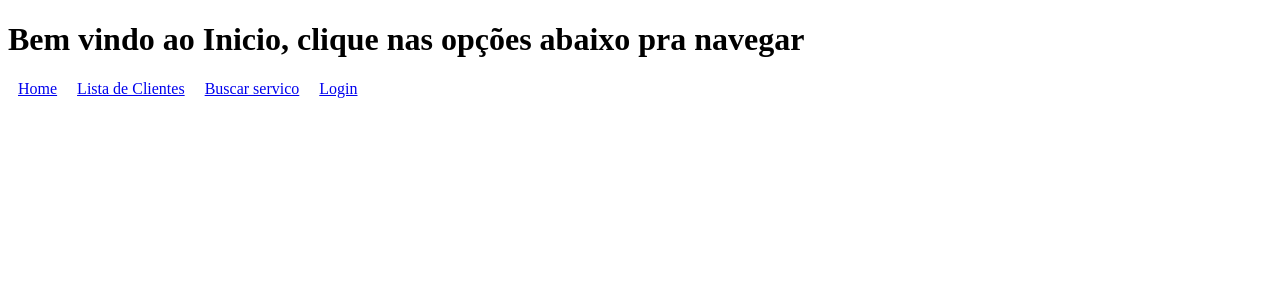
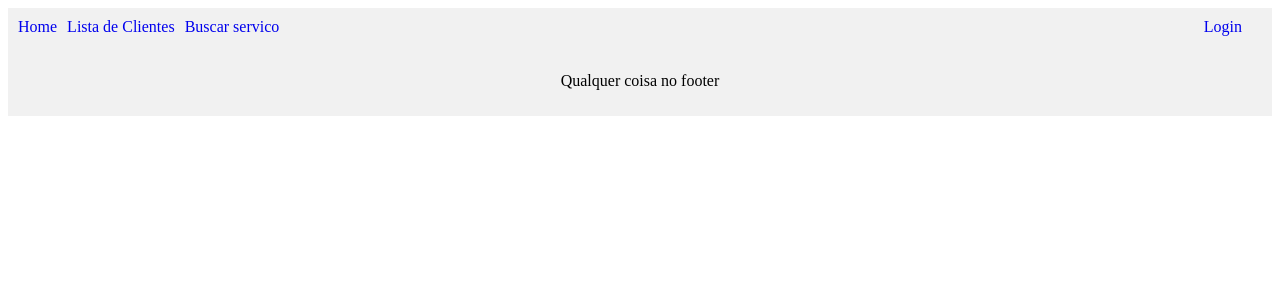
Before and after one commit to vinicius2405/ProjetoServico, an Angular app: page / in a window 1280 px wide. Shown: the top 300 px of the page. Built offline with nearby package versions, Linux system fonts and the light colour scheme.

Commit message:
Melhorando os estilos das páginas e adicionando a funcionalidade de troca de botões de login e sair

```diff
--- a/src/app/clientes/cliente-lista/cliente-lista.component.css
+++ b/src/app/clientes/cliente-lista/cliente-lista.component.css
@@ -1,6 +1,36 @@
-th{
-    padding-left: 100px;
-}
-td{
-    padding-left: 100px;
-}
+table {
+    border-collapse: collapse;
+    width: 100%;
+  }
+
+  table th, table td {
+    border: 1px solid #ddd;
+    padding: 8px;
+  }
+
+  table th {
+    background-color: #f2f2f2;
+  }
+
+  .add-button {
+    margin-bottom: 10px;
+  }
+
+  .add-button i,
+  .edit-button i,
+  .delete-button i {
+    margin-right: 5px;
+  }
+
+  .edit-button,
+  .delete-button {
+    padding: 5px;
+    background-color: transparent;
+    border: none;
+    cursor: pointer;
+  }
+
+  .edit-button:hover,
+  .delete-button:hover {
+    background-color: #f2f2f2;
+  }
--- a/src/app/clientes/cliente-lista/cliente-lista.component.html
+++ b/src/app/clientes/cliente-lista/cliente-lista.component.html
@@ -1,6 +1,6 @@
 <br>
 <div>
-    <button routerLink="/clienteInserir">+</button>
+    <button class="add-button" routerLink="/clienteInserir"><i class="fas fa-plus"></i>Adicionar</button>
 </div>
 <div *ngIf="msgSucesso">
     <p> {{msgSucesso}} </p>
@@ -26,8 +26,8 @@
             <td> {{cliente.cpf}} </td>
             <td> {{cliente.id}} </td>
             <td> {{cliente.dataCadastro}} </td>
-            <td><button routerLink = "/clienteInserir/{{cliente.id}}">+-</button></td>
-            <td><button (click) = "excluir(cliente.id)">-</button></td>
+            <td><button class="edit-button" routerLink = "/clienteInserir/{{cliente.id}}"> <i class="fas fa-edit">Editar</i></button></td>
+            <td><button class="delete-button" (click) = "excluir(cliente.id)"> <i class="fas fa-trash"></i>Excluir</button></td>
         </tr>
     </tbody>
     </table>
--- a/src/app/home/home-page/home-page.component.css
+++ b/src/app/home/home-page/home-page.component.css
@@ -0,0 +1,4 @@
+.card {
+    display: inline-block;
+    margin: 10px;
+  }
--- a/src/app/home/home-page/home-page.component.html
+++ b/src/app/home/home-page/home-page.component.html
@@ -1 +1,11 @@
-<p>home-page works!</p>
+<main>
+    <div class="card">
+      <img src="paisagem1.jpg" alt="Paisagem 1">
+    </div>
+    <div class="card">
+      <img src="paisagem2.jpg" alt="Paisagem 2">
+    </div>
+    <div class="card">
+      <img src="paisagem3.jpg" alt="Paisagem 3">
+    </div>
+  </main>
--- a/src/app/servico-prestado/servico-lista/servico-lista.component.css
+++ b/src/app/servico-prestado/servico-lista/servico-lista.component.css
@@ -1,6 +1,46 @@
-th{
-    padding-left: 100px;
-}
-td{
-    padding-left: 100px;
-}
+h1 {
+    text-align: center;
+  }
+
+  form {
+    display: flex;
+    align-items: center;
+    justify-content: center;
+    margin-top: 20px;
+  }
+
+  label {
+    margin-right: 10px;
+  }
+
+  select {
+    padding: 5px;
+    font-size: 16px;
+  }
+
+  button {
+    padding: 10px 20px;
+    font-size: 16px;
+    background-color: #007bff;
+    color: #fff;
+    border: none;
+    cursor: pointer;
+  }
+
+  button:hover {
+    background-color: #0056b3;
+  }
+
+  table {
+    border-collapse: collapse;
+    width: 100%;
+  }
+
+  table th, table td {
+    border: 1px solid #ddd;
+    padding: 8px;
+  }
+
+  table th {
+    background-color: #f2f2f2;
+  }
--- a/src/app/servico-prestado/servico-lista/servico-lista.component.html
+++ b/src/app/servico-prestado/servico-lista/servico-lista.component.html
@@ -1,7 +1,7 @@
-<button (click) = "adicionar()">+</button>
+<button class="add-button" (click) = "adicionar()"><i class="fas fa-plus"></i>Adicionar</button>
 
 <form #form ="ngForm" (submit)="onSubimit()">
-    <select [(ngModel)] = "cliente_id" name = "cpf">
+    <select id="search-select" [(ngModel)] = "cliente_id" name = "cpf">
         <option value="">Selecione o cliente</option>
         <option *ngFor="let clientes of cliente" [value]="clientes.cpf"> {{clientes.nome}}</option>
     </select>
--- a/src/app/tamplate/tamplate.component.css
+++ b/src/app/tamplate/tamplate.component.css
@@ -1,3 +1,35 @@
-a{
+header {
+    background-color: #f1f1f1;
     padding: 10px;
-}
+  }
+
+  nav {
+    display: flex;
+    justify-content: space-between;
+  }
+
+  .left-links ul,
+  .right-links ul {
+    list-style-type: none;
+    margin: 0;
+    padding: 0;
+    display: flex;
+    align-items: center;
+  }
+
+  .left-links li,
+  .right-links li {
+    margin-right: 10px;
+  }
+
+  .left-links li a,
+  .right-links li a {
+    text-decoration: none;
+  }
+
+  /* Estilos para o footer */
+  footer {
+    background-color: #f1f1f1;
+    padding: 10px;
+    text-align: center;
+  }
--- a/src/app/tamplate/tamplate.component.html
+++ b/src/app/tamplate/tamplate.component.html
@@ -1,12 +1,24 @@
-<div>
-    <h1>Bem vindo ao Inicio, clique nas opções abaixo pra navegar</h1>
-  </div>
-  <div>
-    <a routerLink = "home">Home</a>
-    <a routerLink= "clienteLista">Lista de Clientes</a>
-    <a routerLink = "servicoBusca">Buscar servico</a>
-    <a routerLink = "login">Login</a>
-  </div>
+  <header>
+    <nav>
+      <div class="left-links">
+      <ul>
+    <li><a routerLink = "home">Home</a></li>
+    <li><a routerLink= "clienteLista">Lista de Clientes</a></li>
+    <li><a routerLink = "servicoBusca">Buscar servico</a></li>
+    </ul>
+      </div>
+<div class="right-links">
+  <ul>
+      <li><a *ngIf="!logado" routerLink = "login">Login</a></li>
+      <li><button *ngIf="logado" (click)="deslogar()"><i class="fas fa-sign-out-alt"></i>Sair</button></li>
+
+  </ul>
+</div>
+      </nav>
+</header>
   <div>
     <router-outlet></router-outlet>
   </div>
+  <footer>
+    <p>Qualquer coisa no footer</p>
+  </footer>
--- a/src/app/tamplate/tamplate.component.ts
+++ b/src/app/tamplate/tamplate.component.ts
@@ -7,9 +7,23 @@ import { Component, OnInit } from '@angular/core';
 })
 export class TamplateComponent implements OnInit {
 
+  Storage : Storage = localStorage;
+  logado!:boolean;
   constructor() { }
 
   ngOnInit(): void {
+
+    if(this.Storage.length > 0 ){
+      this.logado = true;
+    }else{
+      this.logado = false
+    }
+  }
+
+
+  deslogar(){
+    this.Storage.clear();
+    location.reload();
   }
 
 }
--- a/src/index.html
+++ b/src/index.html
@@ -3,9 +3,13 @@
 <head>
   <meta charset="utf-8">
   <title>CursoApp</title>
+  <link rel="stylesheet" type="text/css" href="https://cdnjs.cloudflare.com/ajax/libs/font-awesome/5.15.3/css/all.min.css">
+  <link rel="icon" type="image/x-icon" href="favicon.ico">
   <base href="/">
+
   <meta name="viewport" content="width=device-width, initial-scale=1">
-  <link rel="icon" type="image/x-icon" href="favicon.ico">
+
+
 </head>
 <body>
   <app-root></app-root>
```
